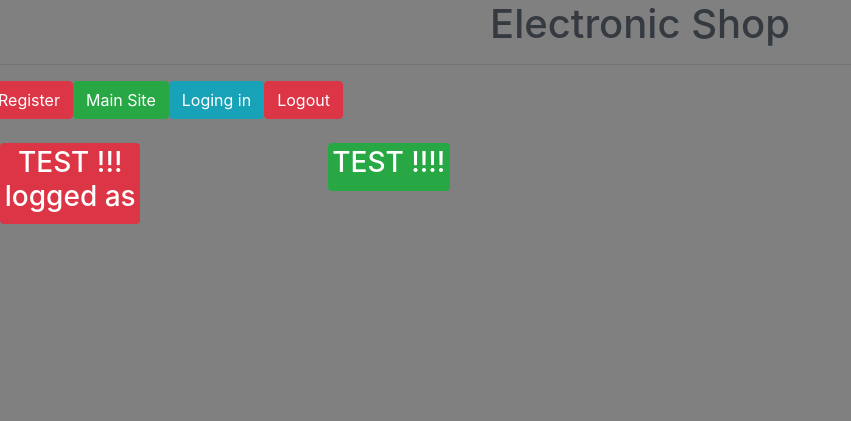
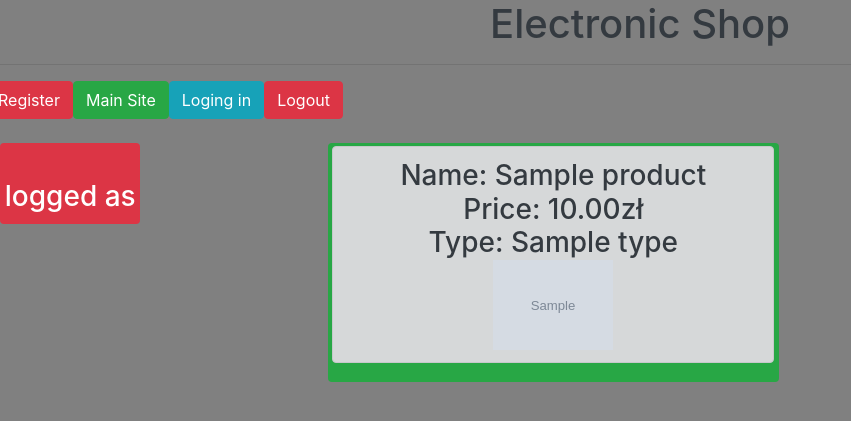
Before and after one commit to GawlikP/Shop_App, a Django app: page / in a window 1280 px wide. Shown: the top 421 px of the page, without its empty margins (0-851 px from the left). Run offline with Django 3.2, Linux system fonts and the light colour scheme; tables that the repository leaves empty hold one stand-in row (values such as "Sample post"); grey boxes marked "Sample" are stand-in pictures; some libraries are stand-ins or nearby versions.

Commit message:
Finnaly added img importation and simple main site

```diff
--- a/Shop_App/Shop_App/settings.py
+++ b/Shop_App/Shop_App/settings.py
@@ -130,3 +130,6 @@
 # https://docs.djangoproject.com/en/2.1/howto/static-files/
 
 STATIC_URL = '/static/'
+STATICFILES_DIRS = (
+    os.path.join(BASE_DIR,'static'),
+)
--- a/Shop_App/Shop_App/urls.py
+++ b/Shop_App/Shop_App/urls.py
@@ -16,7 +16,11 @@
 from django.contrib import admin
 from django.conf.urls import url, include
 
+from django.contrib.staticfiles.urls import staticfiles_urlpatterns
+
 urlpatterns = [
     url(r'admin/', admin.site.urls),
     url(r'^', include('shop_main.urls')),
 ]
+
+urlpatterns += staticfiles_urlpatterns()
--- a/Shop_App/shop_main/admin.py
+++ b/Shop_App/shop_main/admin.py
@@ -4,9 +4,11 @@
 
 from .models import User
 from .models import Product_Type
+from .models import Image
 from .models import Product
 
 
 admin.site.register(User)
 admin.site.register(Product_Type)
+admin.site.register(Image)
 admin.site.register(Product)
--- a/Shop_App/shop_main/models.py
+++ b/Shop_App/shop_main/models.py
@@ -22,10 +22,19 @@
     class Meta:
         verbose_name_plural = 'Product Type'
 
+class Image(models.Model):
+    name = models.CharField(max_length =100)
+    img_source = models.CharField(max_length = 400)
+    def __str__(self):
+        return self.name;
+    class Meta:
+        verbose_name_plural = 'Image'
+
 class Product(models.Model):
     name = models.CharField(max_length = 200)
     price = models.DecimalField(decimal_places=2,max_digits=6)
     product_type = models.ForeignKey(Product_Type, related_name='Poroduct_type', on_delete=models.CASCADE);
+    image = models.ForeignKey(Image,null=True, related_name='Image', on_delete=models.SET_NULL);
     amout = models.IntegerField()
     description = models.TextField()
 
--- a/Shop_App/shop_main/templates/main_site.html
+++ b/Shop_App/shop_main/templates/main_site.html
@@ -1,13 +1,21 @@
 {% extends 'index.html' %}
+
+{% load static %}
 
 {% block First_Col %}
 
-  TEST !!!
 
 {% endblock%}
 
 {% block Seccond_Col %}
 
-TEST !!!!
+  {% for product in Products %}
+  <div class="alert alert-dark text-dark">
+  Name: {{product.name}} </br>
+  Price: {{product.price}}zł </br>
+  Type: {{product.product_type}} </br>
+  <img style="height: 30%; width: 30%;" src='/static/images/{{product.image.img_source}}'/>
+  </div>
 
+  {% endfor %}
 {% endblock %}
--- a/Shop_App/shop_main/views.py
+++ b/Shop_App/shop_main/views.py
@@ -10,30 +10,30 @@
 from django.contrib.auth.hashers import make_password, check_password
 
 from .models import User
+from .models import Product_Type
+from .models import Product
 
 # Create your views here.
 def index(request):
 
 	login = ''
 
+	Products = Product.objects.all();
+
 
 	if 'nickname' in request.COOKIES and 'password' in request.COOKIES:
 		login = request.COOKIES['nickname']
 		#print("jep it works")
 
-	if request.method == 'POST':
-		form = UserLog(request.POST)
-		if form.is_valid():
-			test = True;
-	else:
-		form = UserLog()
 
 	context = {
 	'title': 'Electronic Shop',
+	'Products': Products,
 	'login': login
 	}
 
 	return render(request, 'main_site.html', context);
+
 def register(request):
 	login = ''
 	if 'nickname' in request.COOKIES and 'password' in request.COOKIES:
```
Also changed, not shown: Shop_App/Shop_App/static/images/attiny13.png (added), Shop_App/shop_main/migrations/0003_auto_20190116_1613.py (added), Shop_App/shop_main/static/images/attiny13.png (added), Shop_App/shop_main/templates/attiny13.png (added), Shop_App/static/images/attiny13.png (added), Shop_App/static/images/attiny45.jpg (added).
